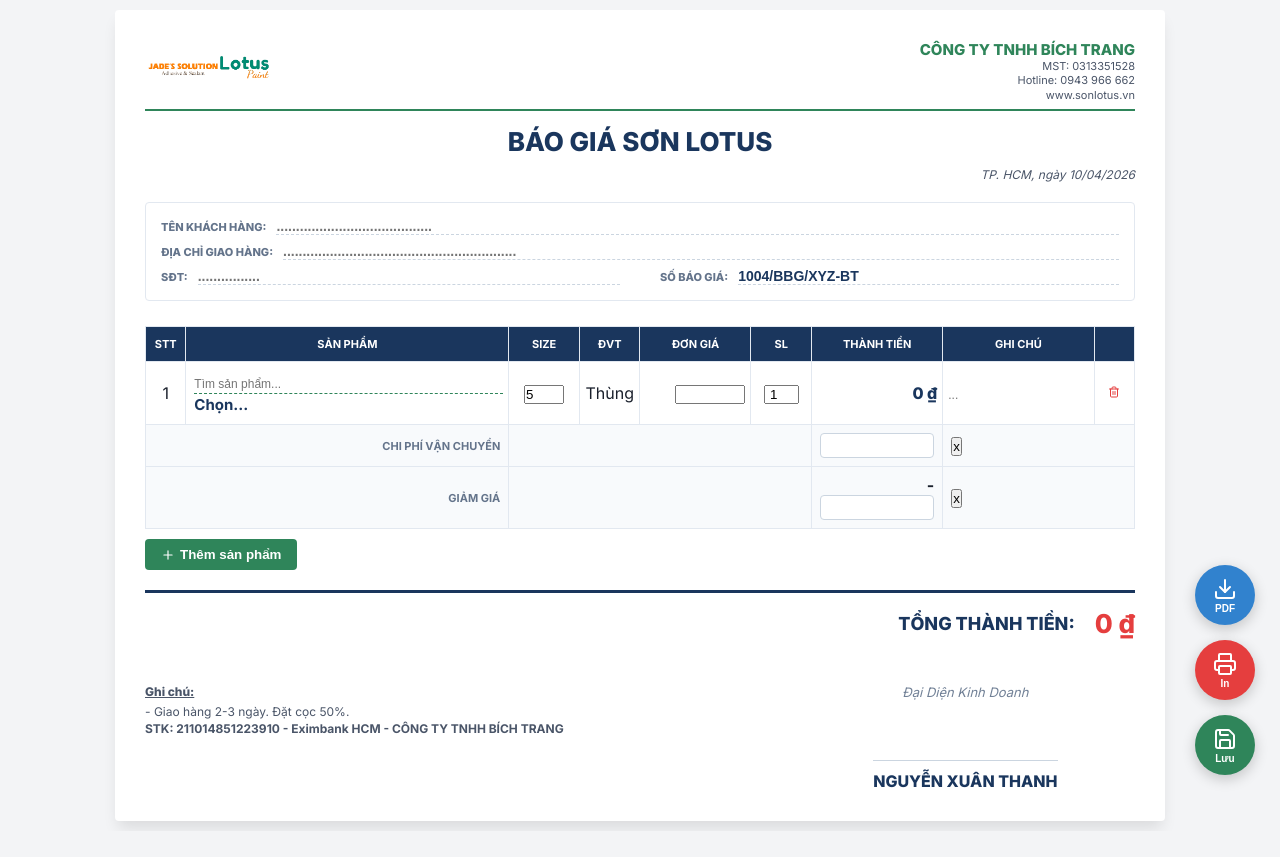
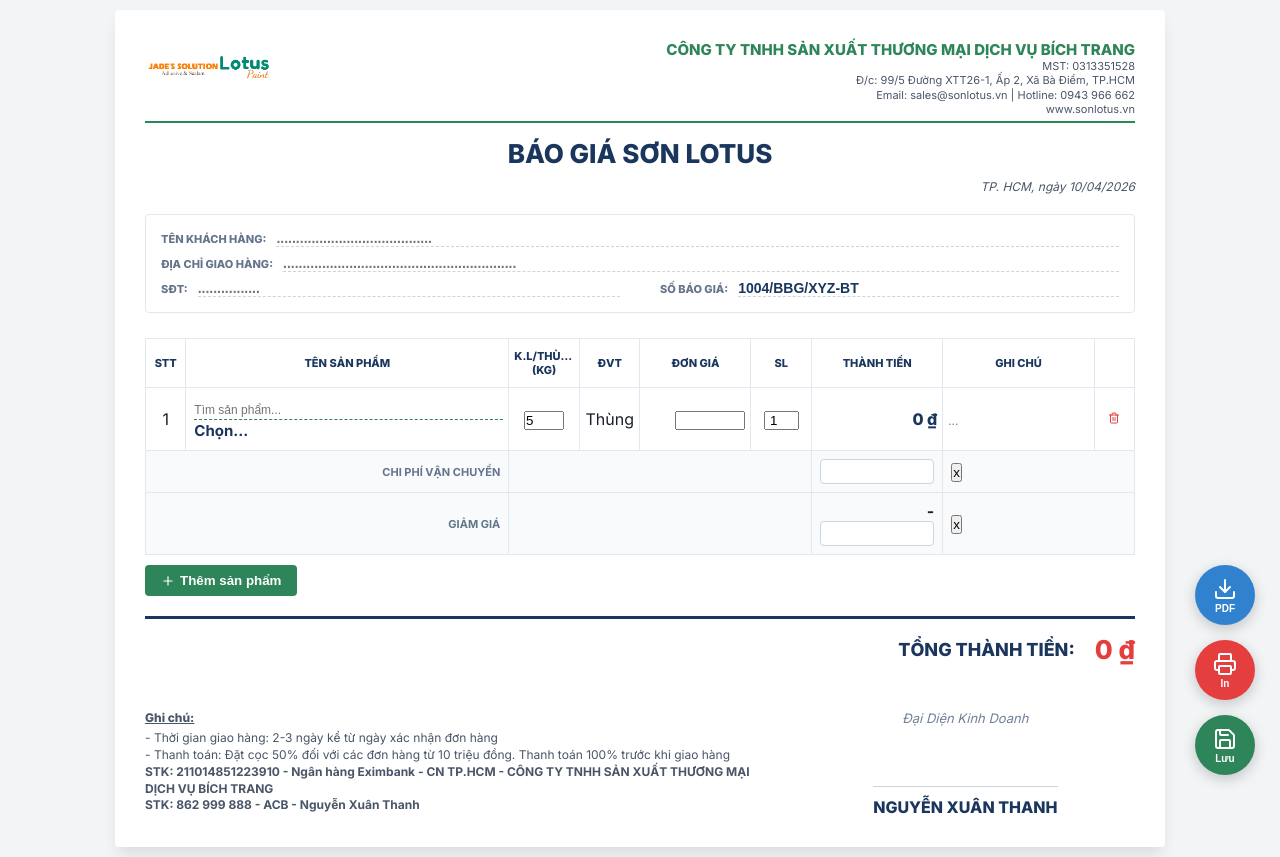
Before and after one commit to aicathanh/app-bao-gia-son, a React (Vite) app: page / in a window 1280 px wide. Before the commit the page ends 831 px from the top, so only its background shows below. Built offline with nearby package versions, Linux system fonts and the light colour scheme.

Commit message:
Restore Desktop version to exact formal PDF look from screenshot

```diff
--- a/src/components/DesktopApp.jsx
+++ b/src/components/DesktopApp.jsx
@@ -93,9 +93,10 @@
                         <img src={logoSrc} alt="Logo" style={{ height: '60px', mixBlendMode: 'multiply' }} />
                     </div>
                     <div className="company-info">
-                        <div className="company-name">CÔNG TY TNHH BÍCH TRANG</div>
+                        <div className="company-name">CÔNG TY TNHH SẢN XUẤT THƯƠNG MẠI DỊCH VỤ BÍCH TRANG</div>
                         <div className="info-line">MST: 0313351528</div>
-                        <div className="info-line">Hotline: 0943 966 662</div>
+                        <div className="info-line">Đ/c: 99/5 Đường XTT26-1, Ấp 2, Xã Bà Điểm, TP.HCM</div>
+                        <div className="info-line">Email: sales@sonlotus.vn | Hotline: 0943 966 662</div>
                         <div className="info-line">www.sonlotus.vn</div>
                     </div>
                 </div>
@@ -131,13 +132,13 @@
                         <thead>
                             <tr>
                                 <th className="col-stt">STT</th>
-                                <th className="col-name">Sản phẩm</th>
-                                <th className="col-size">Size</th>
+                                <th className="col-name">TÊN SẢN PHẨM</th>
+                                <th className="col-size">K.L/THÙNG (KG)</th>
                                 <th className="col-unit">ĐVT</th>
-                                <th className="col-price">Đơn giá</th>
+                                <th className="col-price">ĐƠN GIÁ</th>
                                 <th className="col-qty">SL</th>
-                                <th className="col-amount">Thành tiền</th>
-                                <th className="col-note">Ghi chú</th>
+                                <th className="col-amount">THÀNH TIỀN</th>
+                                <th className="col-note">GHI CHÚ</th>
                                 <th className="col-action no-print"></th>
                             </tr>
                         </thead>
@@ -230,8 +231,10 @@
                     <div className="notes-container">
                         <div className="notes-title">Ghi chú:</div>
                         <div className="editable-notes" contentEditable dangerouslySetInnerHTML={{ __html: `
-                            - Giao hàng 2-3 ngày. Đặt cọc 50%.<br/>
-                            <b>STK: 211014851223910 - Eximbank HCM - CÔNG TY TNHH BÍCH TRANG</b>
+                            - Thời gian giao hàng: 2-3 ngày kể từ ngày xác nhận đơn hàng<br/>
+                            - Thanh toán: Đặt cọc 50% đối với các đơn hàng từ 10 triệu đồng. Thanh toán 100% trước khi giao hàng<br/>
+                            <b>STK: 211014851223910 - Ngân hàng Eximbank - CN TP.HCM - CÔNG TY TNHH SẢN XUẤT THƯƠNG MẠI DỊCH VỤ BÍCH TRANG</b><br/>
+                            <b>STK: 862 999 888 - ACB - Nguyễn Xuân Thanh</b>
                         `}} />
                     </div>
                     <div className="signature-area">
--- a/src/styles/index.css
+++ b/src/styles/index.css
@@ -94,10 +94,11 @@
 }
 
 .quotation-table th {
-  background: var(--primary);
-  color: white;
+  background: white;
+  color: var(--primary);
   text-transform: uppercase;
   font-size: 11px;
+  font-weight: 800;
 }
 
 /* Explicit pixel widths for ALL columns */
```
